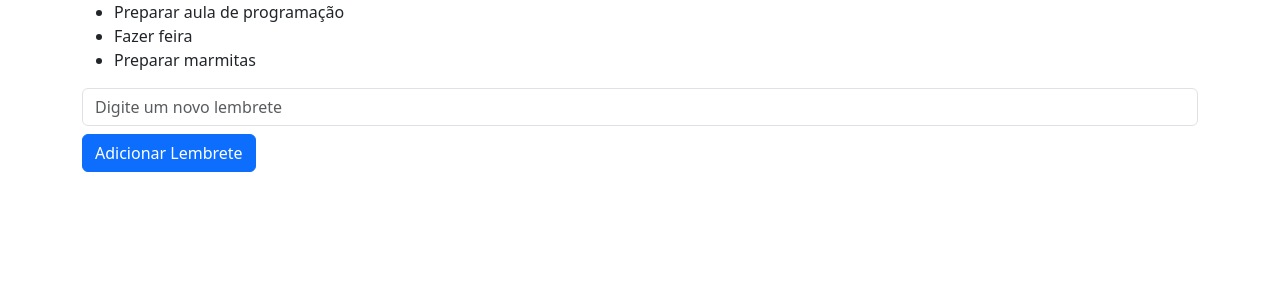
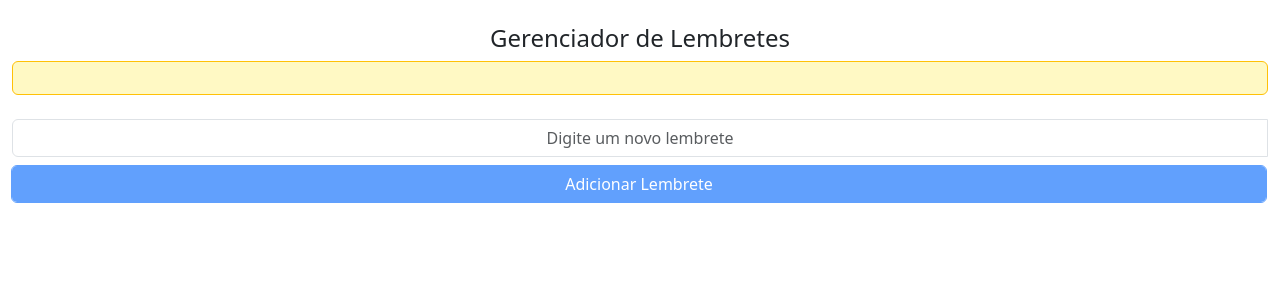
Before and after one commit to limaerika/pdmn-p1_grupo-erika, a React (Create React App) app: page / in a window 1280 px wide. Shown: the top 300 px of the page. Built offline with nearby package versions, Linux system fonts and the light colour scheme.

Commit message:
app-lembretes: permite cadastro e consulta de lembretes

```diff
--- a/src/App.js
+++ /dev/null
@@ -1,25 +0,0 @@
-import React, { useState } from 'react';
-import LembreteEntrada from './LembreteEntrada';
-import LembreteLista from './LembreteLista';
-import 'bootstrap/dist/css/bootstrap.min.css';
-
-function App() {
-  const [lembretes, setLembretes] = React.useState([]);
-
-  const addLembrete = (novoLembrete) => {
-    setLembretes(prevLembretes => [...prevLembretes, novoLembrete]);
-  };
-
-  return (
-    <div class="container-md">
-      <div class="row align-itens-center">
-        <div className="col">
-          <LembreteLista />
-          <LembreteEntrada onAddLembrete={addLembrete} />
-        </div>
-      </div>
-    </div>
-  );
-}
-
-export default App;
--- a/src/LembreteEntrada.js
+++ b/src/LembreteEntrada.js
@@ -12,14 +12,24 @@ function LembreteEntrada({ onAddLembrete }) {
 
   return (
     <form onSubmit={handleSubmit}>
+      <div className="input-group">
         <input
           type="text"
           value={lembrete}
           onChange={e => setLembrete(e.target.value)}
           placeholder="Digite um novo lembrete"
-        className="form-control"
+          className="form-control text-center mt-2 "
         />
-      <button type="submit" className="btn btn-primary mt-2">Adicionar Lembrete</button>
+        <div className="input-group">
+          <button
+            type="submit"
+            className="btn btn-primary form-control mt-2 "
+            disabled={!lembrete.trim()} // Desabilita o botão se o campo estiver vazio
+          >
+            Adicionar Lembrete
+          </button>
+        </div>
+      </div>
     </form>
   );
 }
--- a/src/LembreteLista.js
+++ b/src/LembreteLista.js
@@ -1,19 +1,20 @@
 import React from 'react';
 
-function LembreteLista() {
-  const lembretesFicticios = [
-    "Preparar aula de programação",
-    "Fazer feira",
-    "Preparar marmitas"
-  ];
+function LembreteLista({ lembretes, onLembreteClick }) {
 
   return (
     <div>
-      <ul>
-        {lembretesFicticios.map((lembrete, index) => (
-          <li key={index}>{lembrete}</li>
+      <div className="row">
+        {lembretes.map((lembrete, index) => (
+          <div key={index} className="col-lg-3 col-md-4 col-sm-6 mb-4">
+            <div className="card">
+              <div className="card-body" onClick={() => onLembreteClick(lembrete)}>
+                <p className="card-text">{lembrete}</p>
+              </div>
+            </div>
+          </div>
         ))}
-      </ul>
+      </div>
     </div>
   );
 }
--- a/src/index.css
+++ /dev/null
@@ -1,13 +0,0 @@
-body {
-  margin: 0;
-  font-family: -apple-system, BlinkMacSystemFont, 'Segoe UI', 'Roboto', 'Oxygen',
-    'Ubuntu', 'Cantarell', 'Fira Sans', 'Droid Sans', 'Helvetica Neue',
-    sans-serif;
-  -webkit-font-smoothing: antialiased;
-  -moz-osx-font-smoothing: grayscale;
-}
-
-code {
-  font-family: source-code-pro, Menlo, Monaco, Consolas, 'Courier New',
-    monospace;
-}
--- a/src/index.js
+++ b/src/index.js
@@ -1,17 +1,40 @@
 import React from 'react';
-import ReactDOM from 'react-dom/client';
-import './index.css';
-import App from './App';
-import reportWebVitals from './reportWebVitals';
+import ReactDOM from 'react-dom';
+import LembreteEntrada from './LembreteEntrada';
+import LembreteLista from './LembreteLista';
+import 'bootstrap/dist/css/bootstrap.min.css';
 
-const root = ReactDOM.createRoot(document.getElementById('root'));
-root.render(
-  <React.StrictMode>
-    <App />
-  </React.StrictMode>
-);
+function App() {
+  const [lembretes, setLembretes] = React.useState([]);
 
-// If you want to start measuring performance in your app, pass a function
-// to log results (for example: reportWebVitals(console.log))
-// or send to an analytics endpoint. Learn more: https://bit.ly/CRA-vitals
-reportWebVitals();
+  function addLembrete(novoLembrete) {
+    setLembretes(prevLembretes => [...prevLembretes, novoLembrete]);
+  }
+
+  function handleLembreteClick(lembrete) {
+    alert('Lembrete clicado: ' + lembrete);
+    console.log('Lembrete clicado:', lembrete);
+  }
+
+  return (
+    <div className="container-fluid">
+      <br />
+      <div className="row">
+        <div className="col-12">
+          <h4 className="display-7 text-center">Gerenciador de Lembretes</h4>
+        </div>
+      </div>
+      <div className='card border-warning mb-3' style={{backgroundColor: '#fff9c4'}}>
+        <div className='card-body'>
+          <LembreteLista lembretes={lembretes} onLembreteClick={handleLembreteClick} />
+        </div>
+      </div>
+      <LembreteEntrada onAddLembrete={addLembrete} />
+    </div>
+  );
+}
+
+ReactDOM.render(
+  <App />,
+  document.querySelector('#root')
+)
```
Also changed, not shown: src/App.css (deleted, +0 -38 lines), 1 other file (tests, documents, lock files or other folders). Lines whose indentation alone changed are shown as unchanged.
